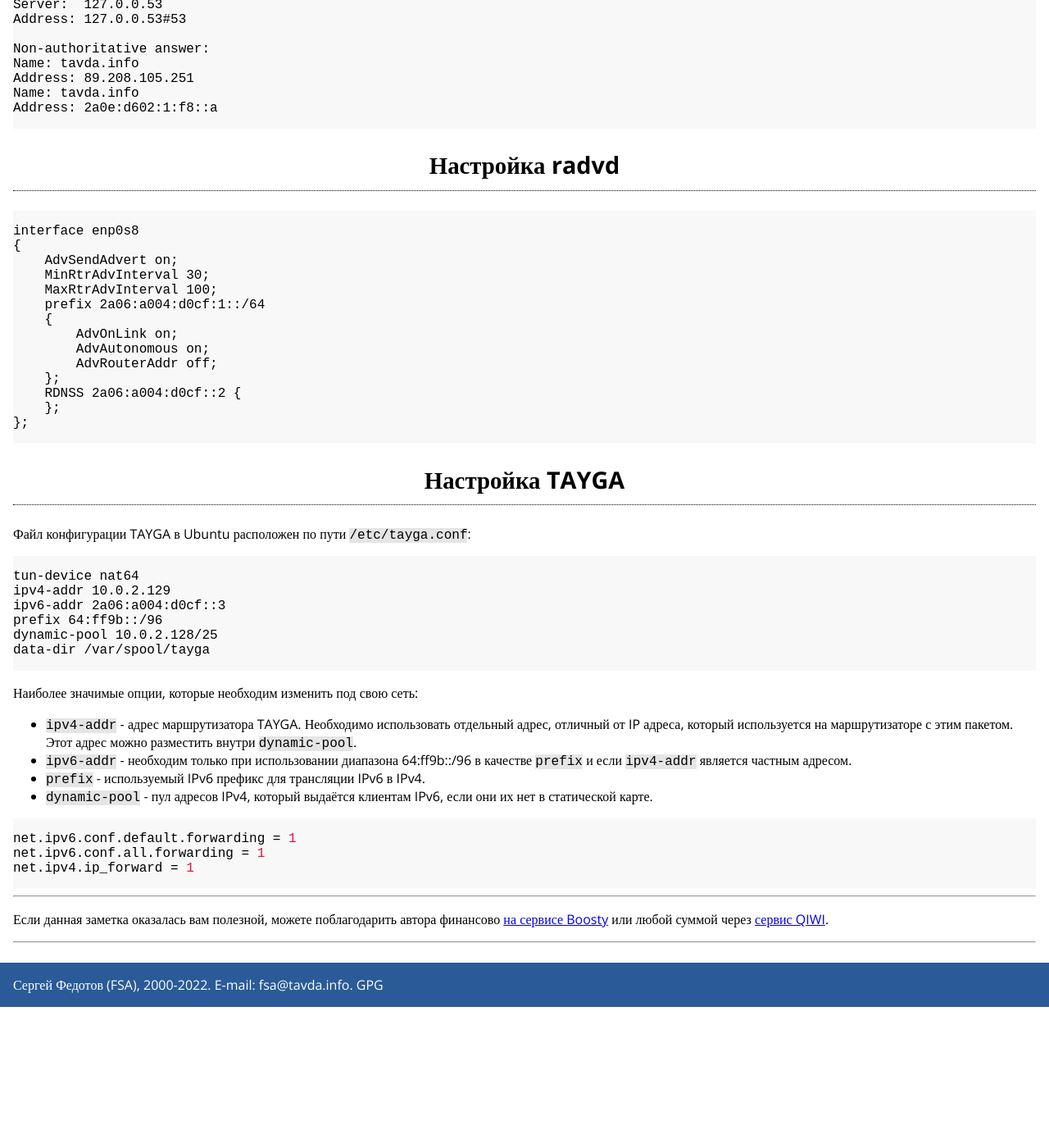
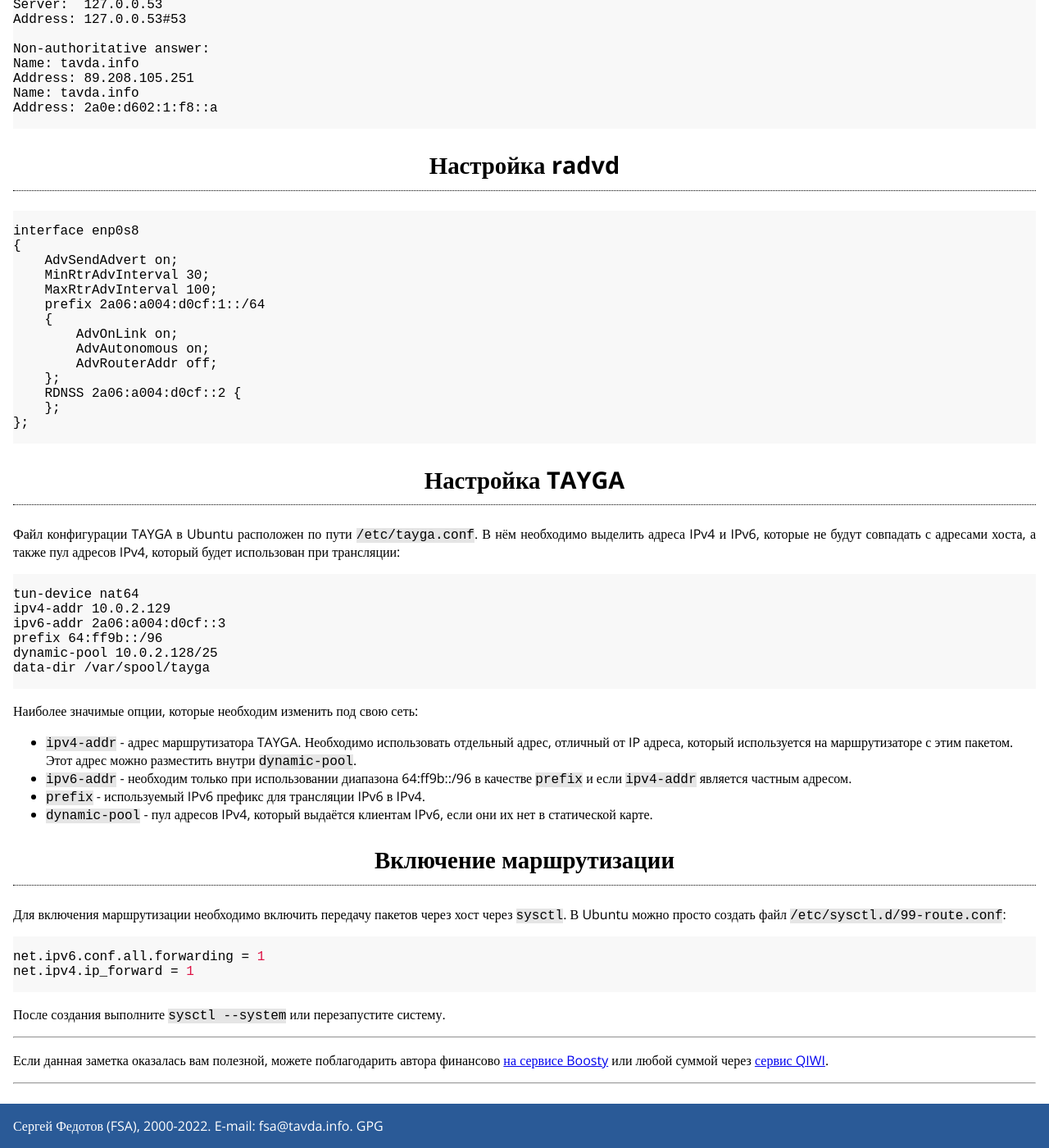
Before and after one commit to fsa/site, a Jekyll site: the page built from _posts/2022-12-01-nat64-dns64.md, in a window 1280 px wide and 1400 px high, scrolled down 1864 px. Shown: the whole window at 82% size. Built offline with Jekyll 4.4.1, drawn with Linux system fonts in a browser that asks for light colours; before the commit the page ends 3092 px from its top, so only the background shows below that.

Commit message:
NAT64: бета версия заметки

````diff
--- a/_posts/2022-12-01-nat64-dns64.md
+++ b/_posts/2022-12-01-nat64-dns64.md
@@ -102,7 +102,7 @@ interface enp0s8
 
 ## Настройка TAYGA
 
-Файл конфигурации TAYGA в Ubuntu расположен по пути `/etc/tayga.conf`:
+Файл конфигурации TAYGA в Ubuntu расположен по пути `/etc/tayga.conf`. В нём необходимо выделить адреса IPv4 и IPv6, которые не будут совпадать с адресами хоста, а также пул адресов IPv4, который будет использован при трансляции:
 
 ```text
 tun-device nat64
@@ -120,9 +120,13 @@ data-dir /var/spool/tayga
 - `prefix` - используемый IPv6 префикс для трансляции IPv6 в IPv4.
 - `dynamic-pool` - пул адресов IPv4, который выдаётся клиентам IPv6, если они их нет в статической карте.
 
+## Включение маршрутизации
+
+Для включения маршрутизации необходимо включить передачу пакетов через хост через `sysctl`. В Ubuntu можно просто создать файл `/etc/sysctl.d/99-route.conf`:
 
 ```ini
-net.ipv6.conf.default.forwarding = 1
 net.ipv6.conf.all.forwarding = 1
 net.ipv4.ip_forward = 1
 ```
+
+После создания выполните `sysctl --system` или перезапустите систему.
````
